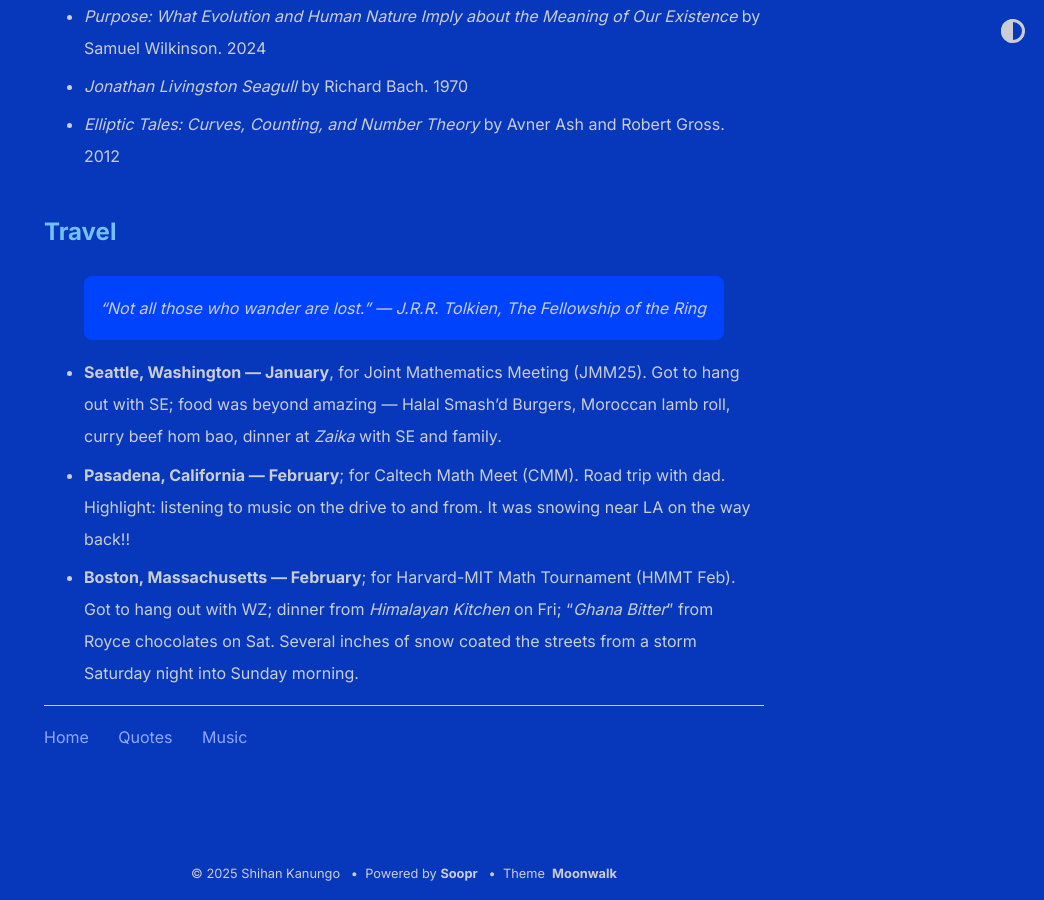
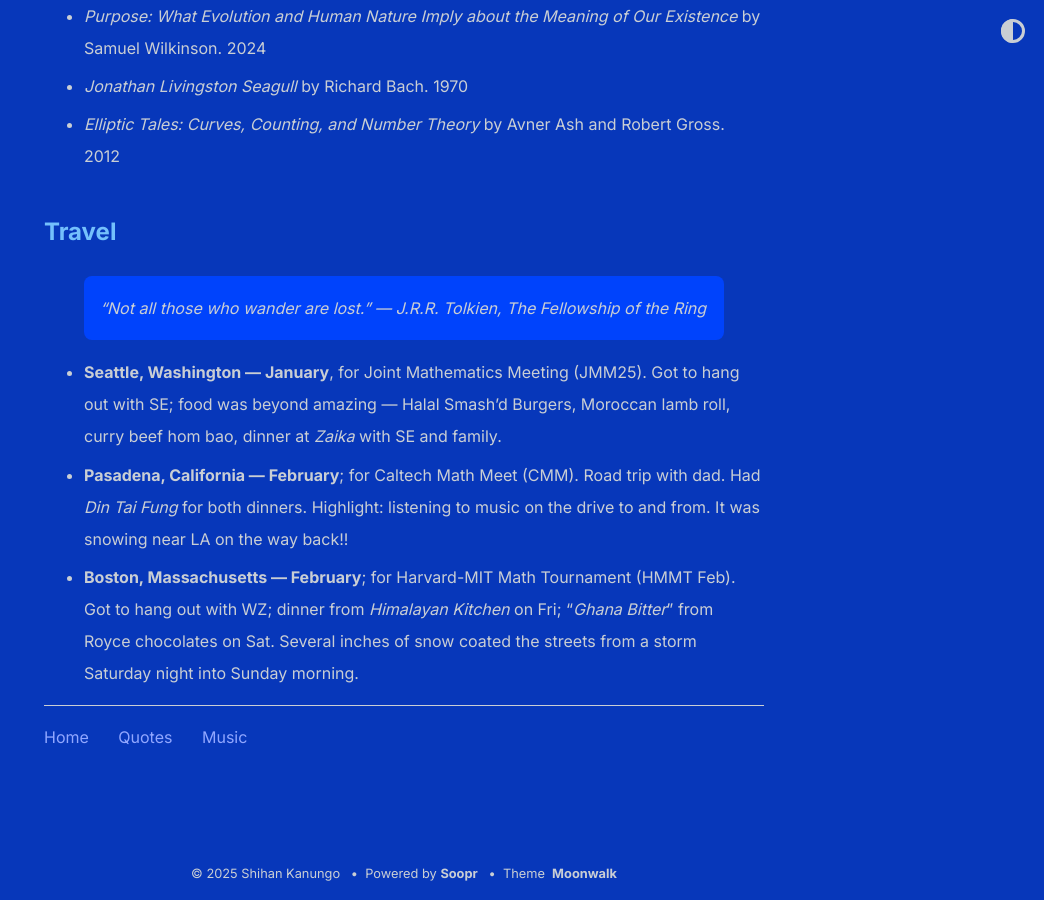
Before and after one commit to shihankanungo/shihankanungo.github.io, a Jekyll site: the page built from wrapped.md, in a window 1280 px wide and 900 px high, scrolled down 1760 px. Shown: the whole window, without its empty margins (236-1280 px from the left). Built offline with Jekyll 4.4.1, drawn with Linux system fonts in a browser that asks for light colours.

Commit message:
Update wrapped.md

```diff
--- a/wrapped.md
+++ b/wrapped.md
@@ -51,5 +51,5 @@ title: Wrapped (2025)
 > "Not all those who wander are lost." --- J.R.R. Tolkien, The Fellowship of the Ring
 
 - **Seattle, Washington --- January**, for Joint Mathematics Meeting (JMM25). Got to hang out with SE; food was beyond amazing --- Halal Smash'd Burgers, Moroccan lamb roll, curry beef hom bao, dinner at *Zaika* with SE and family.
-- **Pasadena, California --- February**; for Caltech Math Meet (CMM). Road trip with dad. Highlight: listening to music on the drive to and from. It was snowing near LA on the way back!!
+- **Pasadena, California --- February**; for Caltech Math Meet (CMM). Road trip with dad. Had *Din Tai Fung* for both dinners. Highlight: listening to music on the drive to and from. It was snowing near LA on the way back!!
 - **Boston, Massachusetts --- February**; for Harvard-MIT Math Tournament (HMMT Feb). Got to hang out with WZ; dinner from *Himalayan Kitchen* on Fri; "*Ghana Bitter*" from Royce chocolates on Sat. Several inches of snow coated the streets from a storm Saturday night into Sunday morning.
```
